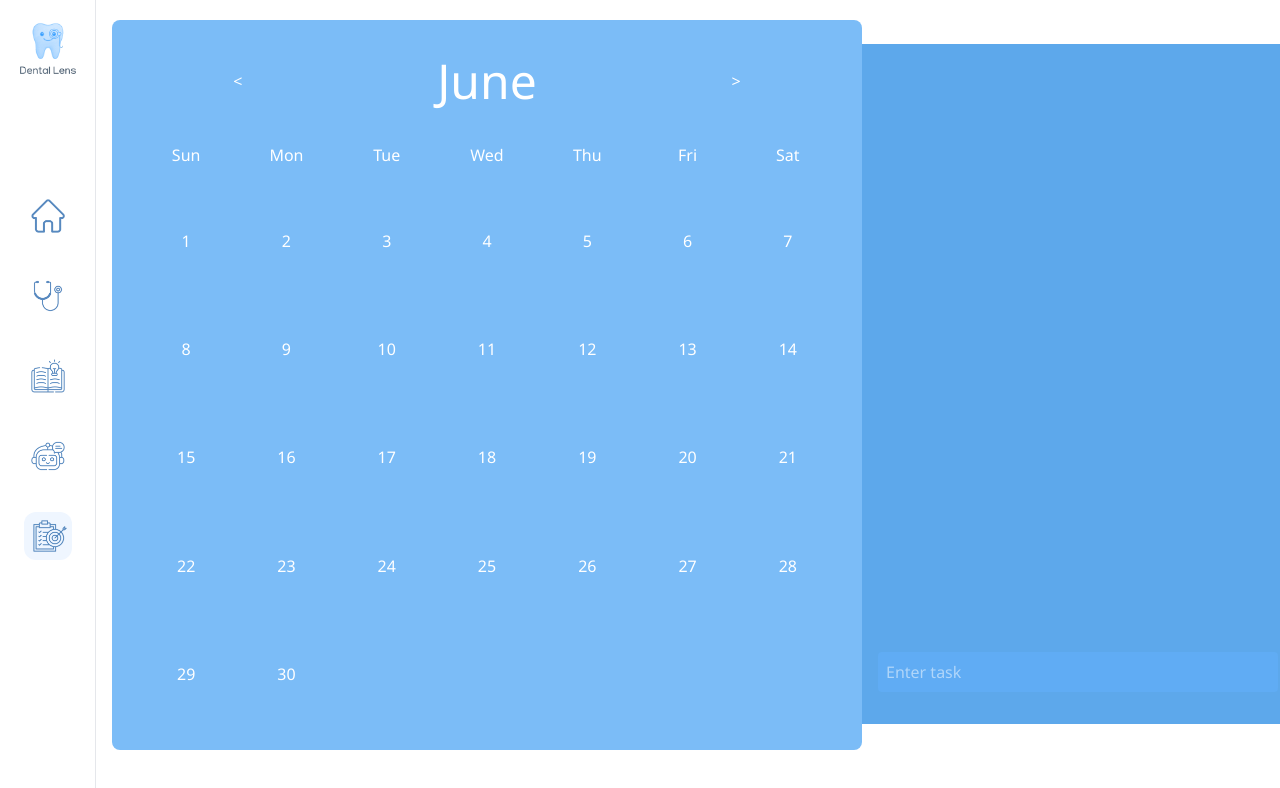
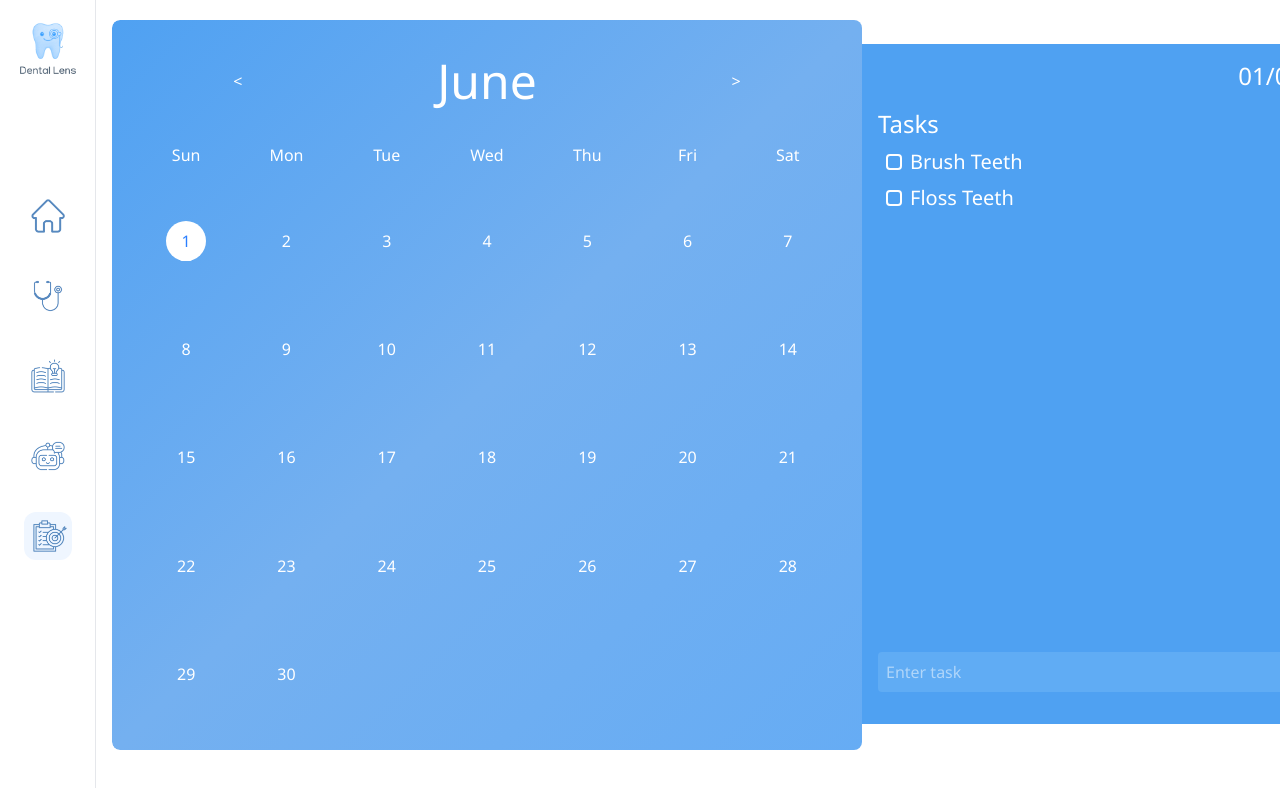
Before and after one commit to dlGuiri/dlGuiri-Dental_Lens, a Next.js app in the folder code/teethanalyzer-application/: page /calendar in a window 1280 px wide. Shown: the top 788 px of the page. Built offline with nearby package versions, Linux system fonts and the light colour scheme.

Commit message:
Added Calendar Logic

```diff
--- a/code/teethanalyzer-application/components/CalendarPage/Calendar.tsx
+++ b/code/teethanalyzer-application/components/CalendarPage/Calendar.tsx
@@ -1,4 +1,4 @@
-import { useState, useEffect } from "react";
+import { useEffect, useState } from "react";
 import CalendarLeft from "@/components/CalendarPage/CalendarLeft";
 import CalendarRight from "@/components/CalendarPage/CalendarRight";
 
@@ -11,19 +11,55 @@ export default function Calendar() {
   const now = new Date();
   const [monthIndex, setMonthIndex] = useState(now.getMonth());
   const [selectedDateId, setSelectedDateId] = useState<string | null>(null);
-  const [events, setEvents] = useState<{ id: string, description: string, type: string }[]>([]);
+  const [events, setEvents] = useState<{ id: string, description: string, type: string, completed: boolean }[]>([]);
   const [description, setDescription] = useState("");
   const [type, setType] = useState("Social");
+
+  useEffect(() => {
+    const today = new Date();
+    const todayId = `${today.getDate()}${today.getMonth()}`;
+
+    // Add default tasks for today if none exist
+    setEvents((prevEvents) => {
+      const existingEvents = prevEvents.filter((event) => event.id === todayId);
+      if (existingEvents.length === 0) {
+        return [
+          ...prevEvents,
+          { id: todayId, description: "Brush Teeth", type: "default", completed: false },
+          { id: todayId, description: "Floss Teeth", type: "default", completed: false },
+        ];
+      }
+      return prevEvents;
+    });
+
+    setSelectedDateId(todayId);
+  }, []);
+
 
   const daysInMonth = (month: number, year: number) =>
     new Date(year, month + 1, 0).getDate();
 
   const handleAddEvent = () => {
-    if (selectedDateId) {
-      setEvents([...events, { id: selectedDateId, description, type }]);
+    if (selectedDateId && description.trim()) {
+      setEvents([
+        ...events,
+        {
+          id: selectedDateId,
+          description,
+          type,
+          completed: false,
+        }
+      ]);
       setDescription("");
     }
   };
+
+  const handleToggleComplete = (index: number) => {
+    const updated = [...events];
+    updated[index].completed = !updated[index].completed;
+    setEvents(updated);
+  };
+
 
   const handleDateClick = (id: string) => {
     setSelectedDateId(id);
@@ -35,6 +71,18 @@ export default function Calendar() {
 
   const handlePrev = () => {
     if (monthIndex > 0) setMonthIndex(monthIndex - 1);
+  };
+
+  const handleDeleteTask = (index: number) => {
+    const updatedEvents = [...events];
+    updatedEvents.splice(index, 1); // Remove task by index
+    setEvents(updatedEvents);
+  };
+
+  const handleEditTask = (index: number, newDescription: string) => {
+    const updatedEvents = [...events];
+    updatedEvents[index].description = newDescription;
+    setEvents(updatedEvents);
   };
 
   const daysCount = daysInMonth(monthIndex, now.getFullYear());
@@ -50,6 +98,7 @@ export default function Calendar() {
           onPrev={handlePrev}
           selectedDateId={selectedDateId}
           onDateClick={handleDateClick}
+          events={events}
         />
         <CalendarRight
           events={events}
@@ -59,6 +108,9 @@ export default function Calendar() {
           type={type}
           setType={setType}
           onAddEvent={handleAddEvent}
+          onToggleComplete={handleToggleComplete}
+          onDeleteTask={handleDeleteTask}
+          onEditTask={handleEditTask}
         />
       </div>
     </div>
--- a/code/teethanalyzer-application/components/CalendarPage/CalendarLeft.tsx
+++ b/code/teethanalyzer-application/components/CalendarPage/CalendarLeft.tsx
@@ -1,3 +1,5 @@
+type Event = { id: string };
+
 type Props = {
   month: string;
   daysCount: number;
@@ -6,6 +8,7 @@ type Props = {
   onPrev: () => void;
   selectedDateId: string | null;
   onDateClick: (id: string) => void;
+  events: Event[];
 };
 
 export default function CalendarLeft({
@@ -16,13 +19,14 @@ export default function CalendarLeft({
   onPrev,
   selectedDateId,
   onDateClick,
+  events,
 }: Props) {
   const days = ["Sun", "Mon", "Tue", "Wed", "Thu", "Fri", "Sat"];
-  const firstDayOfMonth = new Date(new Date().getFullYear(), monthIndex, 1).getDay(); // 0 (Sun) to 6 (Sat)
-  const adjustedFirstDay = new Date(new Date().getFullYear(), monthIndex, 1).getDay();
+  const firstDayOfMonth = new Date(new Date().getFullYear(), monthIndex, 1).getDay();
 
   return (
-    <div className="bg-[#7bbcf7] w-[750px] p-6 text-white h-[730px] rounded-tr-lg rounded-br-lg">
+    <div className="bg-gradient-to-br from-[#4fa1f2] via-[#74b0f0] to-[#66acf4]
+      backdrop-blur-md bg-opacity-30 w-[750px] p-6 text-white h-[730px] rounded-tr-lg rounded-br-lg">
       <div className="flex justify-around mb-6">
         <button onClick={onPrev}>&lt;</button>
         <h1 className="text-lg">{month}</h1>
@@ -38,28 +42,31 @@ export default function CalendarLeft({
       </div>
 
       <div className="grid grid-cols-7 gap-y-2">
-        {Array.from({ length: adjustedFirstDay }).map((_, i) => (
+        {Array.from({ length: firstDayOfMonth }).map((_, i) => (
           <div key={`empty-${i}`} className="aspect-square"></div>
         ))}
 
         {Array.from({ length: daysCount }, (_, i) => {
           const day = i + 1;
+          const id = `${day}${monthIndex}`;
+          const isSelected = selectedDateId === id;
+          const hasEvent = events.some((e) => e.id === id);
 
-          const id = `${day}${monthIndex}`;
           return (
             <div
               key={id}
               onClick={() => onDateClick(id)}
               className="aspect-square flex items-center justify-center"
             >
-              <div
-                className={`w-10 h-10 flex items-center justify-center rounded-full cursor-pointer ${
-                  selectedDateId === id
-                    ? "bg-white text-blue-500"
-                    : "text-white"
-                }`}
-              >
-                {day}
+              <div className="flex flex-col items-center justify-center">
+                <div
+                  className={`w-10 h-10 flex items-center justify-center rounded-full cursor-pointer ${
+                    isSelected ? "bg-white text-blue-500" : "text-white"
+                  }`}
+                >
+                  {day}
+                </div>
+                {hasEvent && <div className="w-3 h-1 rounded-full bg-white -mt-1"/>}
               </div>
             </div>
           );
--- a/code/teethanalyzer-application/components/CalendarPage/CalendarRight.tsx
+++ b/code/teethanalyzer-application/components/CalendarPage/CalendarRight.tsx
@@ -1,4 +1,9 @@
-type Event = { id: string, description: string, type: string };
+import { useState } from "react";
+import Image from "next/image";
+import EditLogo from "/public/assets/Edit Button.png";
+import DeleteLogo from "/public/assets/Delete Button.png";
+
+type Event = { id: string; description: string; type: string, completed: boolean};
 
 type Props = {
   events: Event[];
@@ -8,25 +13,111 @@ type Props = {
   type: string;
   setType: (val: string) => void;
   onAddEvent: () => void;
+  onToggleComplete: (index: number) => void;
+  onDeleteTask: (index: number) => void;
+  onEditTask: (index: number, newDescription: string) => void;
 };
 
 export default function CalendarRight({
-  events, selectedDateId, description, setDescription, type, setType, onAddEvent
+  events,
+  selectedDateId,
+  description,
+  setDescription,
+  type,
+  setType,
+  onAddEvent,
+  onToggleComplete,
+  onDeleteTask,
+  onEditTask
 }: Props) {
+  const formatDateId = (id: string) => {
+    const day = id.slice(0, -1);
+    const monthIndex = parseInt(id.slice(-1));
+    const year = new Date().getFullYear();
+    const date = new Date(year, monthIndex, parseInt(day));
+    return date.toLocaleDateString("en-GB"); // Format: DD/MM/YY
+  };
+
+  const tasksForDate = events
+    .map((e, i) => ({ ...e, index: i }))
+    .filter((e) => e.id === selectedDateId);
+
+  const [showTaskControls, setShowTaskControls] = useState<"edit" | "delete" | null>(null);
+
   return (
-    <div className="bg-[#5da8eb] w-[520px] h-[680px] p-4 pb-8 relative text-white flex flex-col justify-between rounded-tr-lg rounded-br-lg translate-y-6">
-      <div className="overflow-y-auto mb-4">
-        <ul>
-          {events
-            .filter((e) => e.id === selectedDateId)
-            .map((e, idx) => (
-              <li key={idx} className="mb-2 animate-bounce">
-                <span className="font-bold">{e.type}:</span> {e.description}
-              </li>
-            ))}
+    <div className="bg-[#4fa1f2] w-[520px] h-[680px] p-4 pb-8 relative text-white flex flex-col justify-between rounded-tr-lg rounded-br-lg translate-y-6">
+      <div>
+        <div className="text-right text-2xl mb-4">
+          {selectedDateId ? formatDateId(selectedDateId) : ""}
+        </div>
+        <h2 className="text-2xl mb-2">Tasks</h2>
+        <ul className="pl-2">
+          {tasksForDate.map((e, idx) => (
+            <li key={idx} className="mb-2 flex items-center">
+              <label className="inline-flex items-center cursor-pointer text-xl">
+                <input
+                  type="checkbox"
+                  checked={e.completed}
+                  onChange={() => onToggleComplete(e.index)}
+                  className="sr-only peer"
+                />
+                <div className="w-4 h-4 rounded border-2 border-white peer-checked:bg-blue-300 flex items-center justify-center mr-2 transition-colors duration-200">
+                  <svg
+                    className="w-3 h-3 text-white peer-checked:visible invisible"
+                    fill="none"
+                    stroke="currentColor"
+                    strokeWidth="3"
+                    viewBox="0 0 24 24"
+                  >
+                    <path strokeLinecap="round" strokeLinejoin="round" d="M5 13l4 4L19 7" />
+                  </svg>
+                </div>
+                <span className={e.completed ? "opacity-50 line-through" : ""}>
+                  {e.description}
+                </span>
+              </label>
+              {showTaskControls && (
+                <div className="flex space-x-2 ml-4">
+                  {showTaskControls === "edit" && (
+                    <button
+                      onClick={() =>
+                        onEditTask(e.index, prompt("Edit task:", e.description) || e.description)
+                      }
+                      className="p-1 bg-[#60acf4] text-white rounded"
+                    >
+                      Edit
+                    </button>
+                  )}
+                  {showTaskControls === "delete" && (
+                    <button
+                      onClick={() => onDeleteTask(e.index)}
+                      className="p-1 bg-[#60acf4] text-white rounded"
+                    >
+                      Delete
+                    </button>
+                  )}
+                </div>
+              )}
+            </li>
+          ))}
         </ul>
       </div>
-      <div className="flex space-x-2">
+      <div className="flex flex-col space-y-2 mt-4">
+      <div className="flex items-center justify-end -space-x-1">
+        <button
+          onClick={() => setShowTaskControls(showTaskControls === "edit" ? null : "edit")}
+          className={`rounded transition transform active:-translate-y-1 duration-100`}
+        >
+          <Image src={EditLogo} alt="Edit Tasks" width={32} height={32} />
+        </button>
+        <button
+          onClick={() => setShowTaskControls(showTaskControls === "delete" ? null : "delete")}
+          className={`rounded transition transform active:-translate-y-1 duration-100`}
+        >
+          <Image src={DeleteLogo} alt="Delete Tasks" width={32} height={32}/>
+        </button>
+      </div>
+      <div className="flex justify-end space-x-2">
         <input
           type="text"
           placeholder="Enter task"
@@ -34,16 +125,14 @@ export default function CalendarRight({
           onChange={(e) => setDescription(e.target.value)}
           className="flex-1 p-2 rounded bg-[#60acf4] text-white outline-none"
         />
-        <select
-          value={type}
-          onChange={(e) => setType(e.target.value)}
-          className="p-2 rounded bg-[#48a4f4] text-white"
+        <button
+          onClick={onAddEvent}
+          className="p-2 rounded bg-[#60acf4] hover:bg-[#3a94dd] text-white"
         >
-          <option value="Social">Social</option>
-          <option value="Work">Work</option>
-        </select>
-
+          Enter
+        </button>
       </div>
     </div>
+  </div>
   );
 }
```
Also changed, not shown: code/teethanalyzer-application/public/assets/Delete Button.png (added), code/teethanalyzer-application/public/assets/Edit Button.png (added), code/teethanalyzer-application/styles/globals.css (line endings or trailing spaces).
